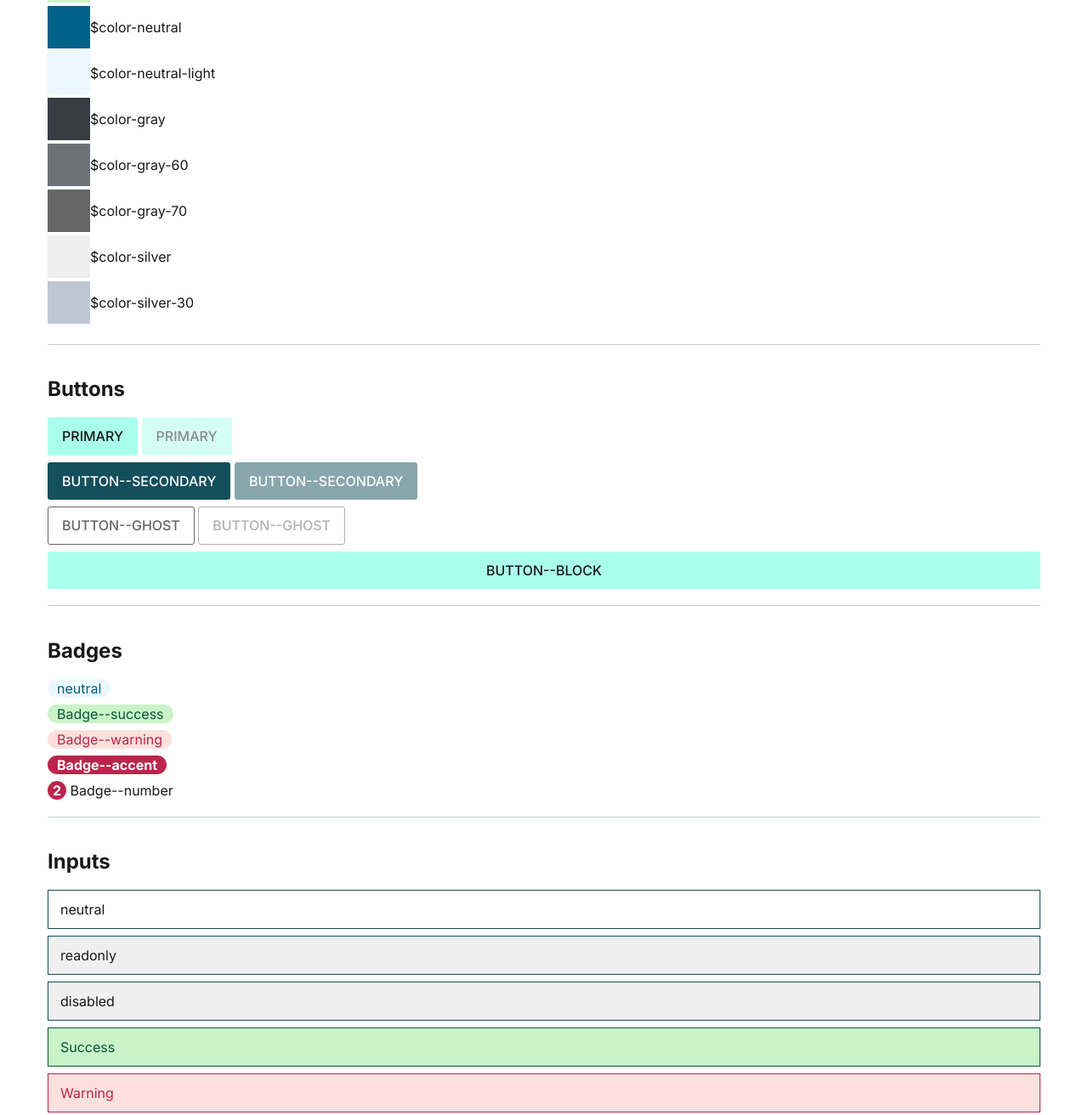
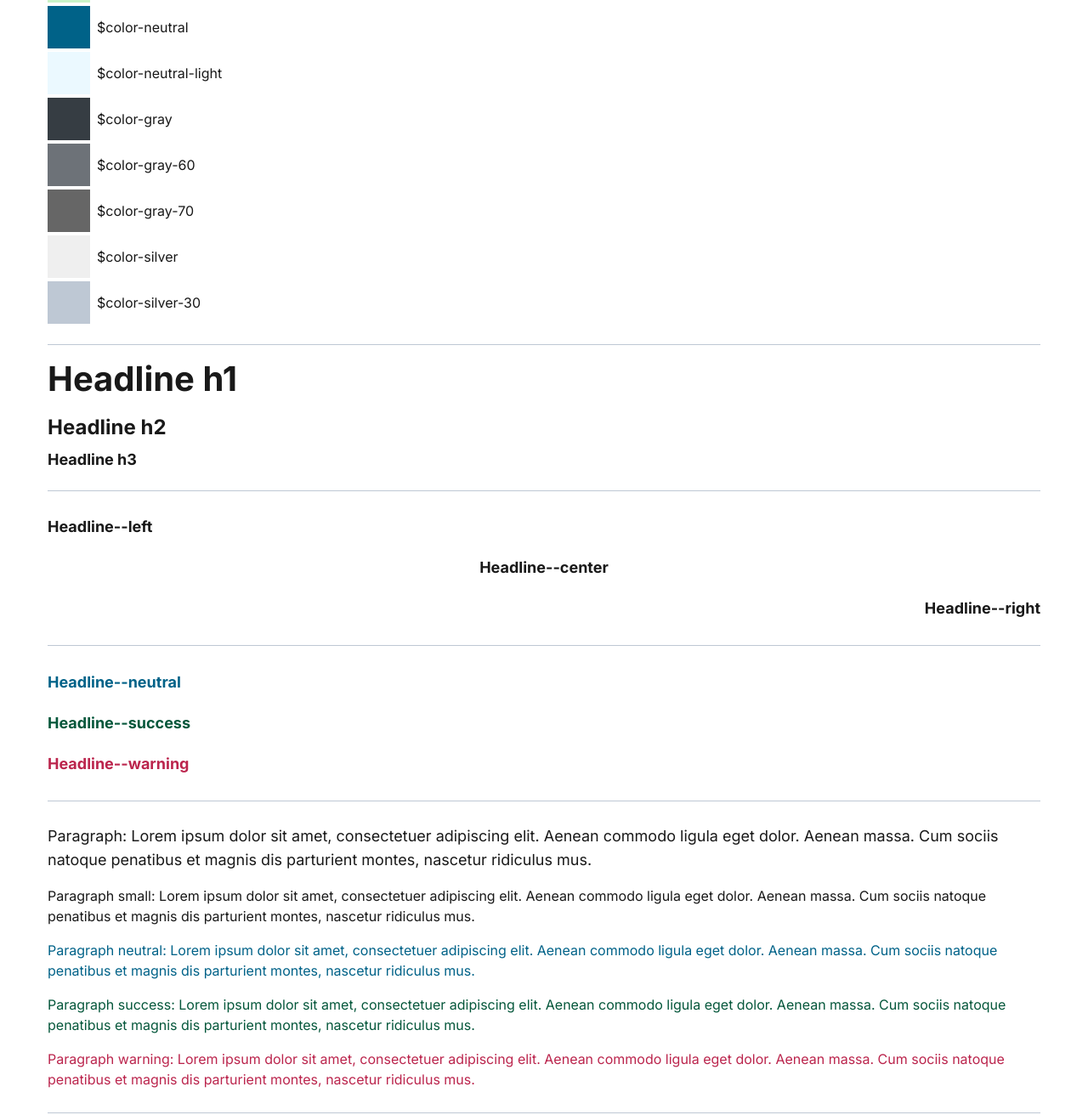
Before and after one commit to 9elements/pflegix-ui-kit, a website: page index.html in a window 1280 px wide. Shown: the part 460-1772 px from the top of the page at 85% size. Drawn offline with Linux system fonts and the light colour scheme.

Commit message:
add text and headlines

```diff
--- a/index.html
+++ b/index.html
@@ -19,66 +19,131 @@
       <div class="o-stack">
         <div class="o-stack o-stack--wrap o-stack--horizontal o-stack--align-center">
           <svg width="50" height="50" viewbox="0 0 1 1"><rect x="0" y="0" width="1" height="1" fill="#AAFFEC"/></svg>
-          <span>$color-primary</span>
+          <span style="margin-left: 0.5rem;">$color-primary</span>
         </div>
         <div class="o-stack o-stack--wrap o-stack--horizontal o-stack--align-center">
           <svg width="50" height="50" viewbox="0 0 1 1"><rect x="0" y="0" width="1" height="1" fill="#134F5C"/></svg>
-          <span>$color-secondary</span>
+          <span style="margin-left: 0.5rem;">$color-secondary</span>
         </div>
 
         <div class="o-stack o-stack--wrap o-stack--horizontal o-stack--align-center">
           <svg width="50" height="50" viewbox="0 0 1 1"><rect x="0" y="0" width="1" height="1" fill="#BB254D"/></svg>
-          <span>$color-accent / $color-warning</span>
+          <span style="margin-left: 0.5rem;">$color-accent / $color-warning</span>
         </div>
 
         <div class="o-stack o-stack--wrap o-stack--horizontal o-stack--align-center">
           <svg width="50" height="50" viewbox="0 0 1 1"><rect x="0" y="0" width="1" height="1" fill="#FCE0DC"/></svg>
-          <span>$color-warning-light</span>
+          <span style="margin-left: 0.5rem;">$color-warning-light</span>
         </div>
 
         <div class="o-stack o-stack--wrap o-stack--horizontal o-stack--align-center">
           <svg width="50" height="50" viewbox="0 0 1 1"><rect x="0" y="0" width="1" height="1" fill="#05573B"/></svg>
-          <span>$color-success</span>
+          <span style="margin-left: 0.5rem;">$color-success</span>
         </div>
 
         <div class="o-stack o-stack--wrap o-stack--horizontal o-stack--align-center">
           <svg width="50" height="50" viewbox="0 0 1 1"><rect x="0" y="0" width="1" height="1" fill="#CAF3C8"/></svg>
-          <span>$color-success-light</span>
+          <span style="margin-left: 0.5rem;">$color-success-light</span>
         </div>
 
         <div class="o-stack o-stack--wrap o-stack--horizontal o-stack--align-center">
           <svg width="50" height="50" viewbox="0 0 1 1"><rect x="0" y="0" width="1" height="1" fill="#006288"/></svg>
-          <span>$color-neutral</span>
+          <span style="margin-left: 0.5rem;">$color-neutral</span>
         </div>
 
         <div class="o-stack o-stack--wrap o-stack--horizontal o-stack--align-center">
           <svg width="50" height="50" viewbox="0 0 1 1"><rect x="0" y="0" width="1" height="1" fill="#EBF9FF"/></svg>
-          <span>$color-neutral-light</span>
+          <span style="margin-left: 0.5rem;">$color-neutral-light</span>
         </div>
 
         <div class="o-stack o-stack--wrap o-stack--horizontal o-stack--align-center">
           <svg width="50" height="50" viewbox="0 0 1 1"><rect x="0" y="0" width="1" height="1" fill="#363D43"/></svg>
-          <span>$color-gray</span>
+          <span style="margin-left: 0.5rem;">$color-gray</span>
         </div>
 
         <div class="o-stack o-stack--wrap o-stack--horizontal o-stack--align-center">
           <svg width="50" height="50" viewbox="0 0 1 1"><rect x="0" y="0" width="1" height="1" fill="#6D7278"/></svg>
-          <span>$color-gray-60</span>
+          <span style="margin-left: 0.5rem;">$color-gray-60</span>
         </div>
 
         <div class="o-stack o-stack--wrap o-stack--horizontal o-stack--align-center">
           <svg width="50" height="50" viewbox="0 0 1 1"><rect x="0" y="0" width="1" height="1" fill="#666666"/></svg>
-          <span>$color-gray-70</span>
+          <span style="margin-left: 0.5rem;">$color-gray-70</span>
         </div>
 
         <div class="o-stack o-stack--wrap o-stack--horizontal o-stack--align-center">
           <svg width="50" height="50" viewbox="0 0 1 1"><rect x="0" y="0" width="1" height="1" fill="#EFEFEF"/></svg>
-          <span>$color-silver</span>
+          <span style="margin-left: 0.5rem;">$color-silver</span>
         </div>
 
         <div class="o-stack o-stack--wrap o-stack--horizontal o-stack--align-center">
           <svg width="50" height="50" viewbox="0 0 1 1"><rect x="0" y="0" width="1" height="1" fill="#BEC8D4"/></svg>
-          <span>$color-silver-30</span>
+          <span style="margin-left: 0.5rem;">$color-silver-30</span>
+        </div>
+
+        <br>
+        <hr>
+        <br>
+
+        <div class="o-stack">
+          <div class="o-stack__item--space-md">
+            <h1 class="c-headline c-headline--lg">Headline h1</h1>
+          </div>
+          <div class="o-stack__item--space-sm">
+            <h2 class="c-headline c-headline--md">Headline h2</h2>
+          </div>
+          <div class="o-stack__item--space-xs">
+            <h3 class="c-headline c-headline--sm">Headline h3</h3>
+          </div>
+
+          <br>
+          <hr>
+          <br>
+
+          <div class="o-stack__item--space-md">
+            <h3 class="c-headline c-headline--left c-headline--sm">Headline--left</h3>
+          </div>
+          <div class="o-stack__item--space-md">
+            <h3 class="c-headline c-headline--center c-headline--sm">Headline--center</h3>
+          </div>
+          <div class="o-stack__item--space-md">
+            <h3 class="c-headline c-headline--right c-headline--sm">Headline--right</h3>
+          </div>
+
+          <br>
+          <hr>
+          <br>
+
+          <div class="o-stack__item--space-md">
+            <h3 class="c-headline c-headline--sm c-headline--neutral">Headline--neutral</h3>
+          </div>
+          <div class="o-stack__item--space-md">
+            <h3 class="c-headline c-headline--sm c-headline--success">Headline--success</h3>
+          </div>
+          <div class="o-stack__item--space-md">
+            <h3 class="c-headline c-headline--sm c-headline--warning">Headline--warning</h3>
+          </div>
+
+          <br>
+          <hr>
+          <br>
+
+          <div class="o-stack__item--space-sm">
+            <p class="c-text">Paragraph: Lorem ipsum dolor sit amet, consectetuer adipiscing elit. Aenean commodo ligula eget dolor. Aenean massa. Cum sociis natoque penatibus et magnis dis parturient montes, nascetur ridiculus mus.</p>
+          </div>
+          <div class="o-stack__item--space-sm">
+            <p class="c-text c-text--sm">Paragraph small: Lorem ipsum dolor sit amet, consectetuer adipiscing elit. Aenean commodo ligula eget dolor. Aenean massa. Cum sociis natoque penatibus et magnis dis parturient montes, nascetur ridiculus mus.</p>
+          </div>
+          <div class="o-stack__item--space-sm">
+            <p class="c-text c-text--sm c-text--neutral">Paragraph neutral: Lorem ipsum dolor sit amet, consectetuer adipiscing elit. Aenean commodo ligula eget dolor. Aenean massa. Cum sociis natoque penatibus et magnis dis parturient montes, nascetur ridiculus mus.</p>
+          </div>
+          <div class="o-stack__item--space-sm">
+            <p class="c-text c-text--sm c-text--success">Paragraph success: Lorem ipsum dolor sit amet, consectetuer adipiscing elit. Aenean commodo ligula eget dolor. Aenean massa. Cum sociis natoque penatibus et magnis dis parturient montes, nascetur ridiculus mus.</p>
+          </div>
+          <div class="o-stack__item--space-sm">
+            <p class="c-text c-text--sm c-text--warning">Paragraph warning: Lorem ipsum dolor sit amet, consectetuer adipiscing elit. Aenean commodo ligula eget dolor. Aenean massa. Cum sociis natoque penatibus et magnis dis parturient montes, nascetur ridiculus mus.</p>
+          </div>
+
         </div>
 
         <br>
--- a/stylesheets/06-components/_headline.scss
+++ b/stylesheets/06-components/_headline.scss
@@ -1,4 +1,5 @@
 .c-headline {
+  $block: &;
   font-weight: $font-weight-bold;
   margin: 0;
   padding: 0;
@@ -15,38 +16,30 @@
     text-align: right;
   }
 
-  &--xxl {
-    font-size: 4.5rem;
-    line-height: 1;
-  }
-
-  &--xl {
-    font-size: 3.75rem;
-    line-height: 1;
-  }
-
   &--lg {
-    font-size: 3rem;
-    line-height: 1;
+    font-size: 2.5rem;
+    line-height: 2.75rem;
   }
 
   &--md {
-    font-size: 2.25rem;
-    line-height: 1;
+    font-size: 1.5rem;
+    line-height: 1.825rem;
   }
 
   &--sm {
-    font-size: 1.875rem;
-    line-height: 1;
-  }
+    font-size: 1.125rem;
+    line-height: 1.5rem;
 
-  &--xs {
-    font-size: 1.5rem;
-    line-height: 1;
-  }
+    &#{$block}--neutral {
+      color: $color-neutral
+    }
 
-  &--xxs {
-    font-size: 1.25rem;
-    line-height: 1;
+    &#{$block}--success {
+      color: $color-success
+    }
+
+    &#{$block}--warning {
+      color: $color-warning
+    }
   }
 }
--- a/stylesheets/06-components/_text.scss
+++ b/stylesheets/06-components/_text.scss
@@ -1,12 +1,9 @@
 .c-text {
+  font-weight: $font-weight-regular;
   margin: 0;
   padding: 0;
-
-  > br {
-    height: 0.5em;
-    display: block;
-    content: '';
-  }
+  font-size: 1.125rem;
+  line-height: 1.75rem;
 
   &--left {
     text-align: left;
@@ -16,38 +13,24 @@
     text-align: center;
   }
 
-  &--xxl {
-    font-size: 1.5rem;
-    line-height: 1.25;
-  }
-
-  &--xl {
-    font-size: 1.25rem;
-    line-height: 1.25;
-  }
-
-  &--lg {
-    font-size: 1.125rem;
-    line-height: 1.25;
-  }
-
-  &--md {
-    font-size: 1.25rem;
-    line-height: 1.25;
+  &--right {
+    text-align: right;
   }
 
   &--sm {
     font-size: 1rem;
-    line-height: 1.25;
+    line-height: 1.5rem;
   }
 
-  &--xs {
-    font-size: 0.875rem;
-    line-height: 1.25;
+  &--neutral {
+    color: $color-neutral
   }
 
-  &--xxs {
-    font-size: 0.75rem;
-    line-height: 1.25;
+  &--success {
+    color: $color-success
+  }
+
+  &--warning {
+    color: $color-warning
   }
 }
```
Also changed, not shown: public/css/main.css.
